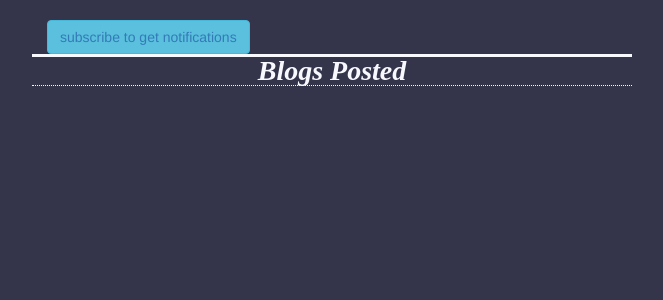
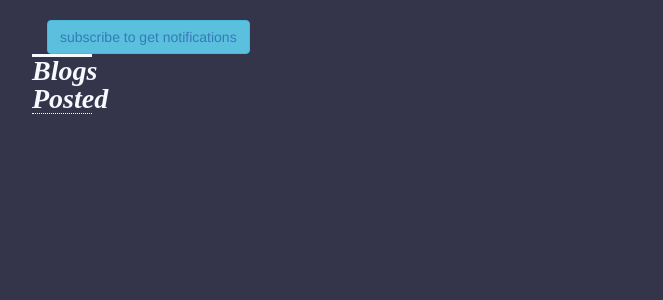
Before and after one commit to Shawn9717/shawnblog, a Flask app: page / in a window 1280 px wide. Shown: the part 52-352 px from the top of the page, without its empty margins (23-686 px from the left). Run offline with Flask 2, Linux system fonts and the light colour scheme; data that the repository does not hold is empty; some libraries are stand-ins or nearby versions.

Commit message:
change migration

```diff
--- a/app/static/css/index.css
+++ b/app/static/css/index.css
@@ -8,7 +8,7 @@ h2{
   color: #F8F8FF;
   border-top: solid #F8F8FF medium;
   border-bottom: dotted #F8F8FF thin;
-  width: 600px;
+  width: 60px;
 
 
 }
```
